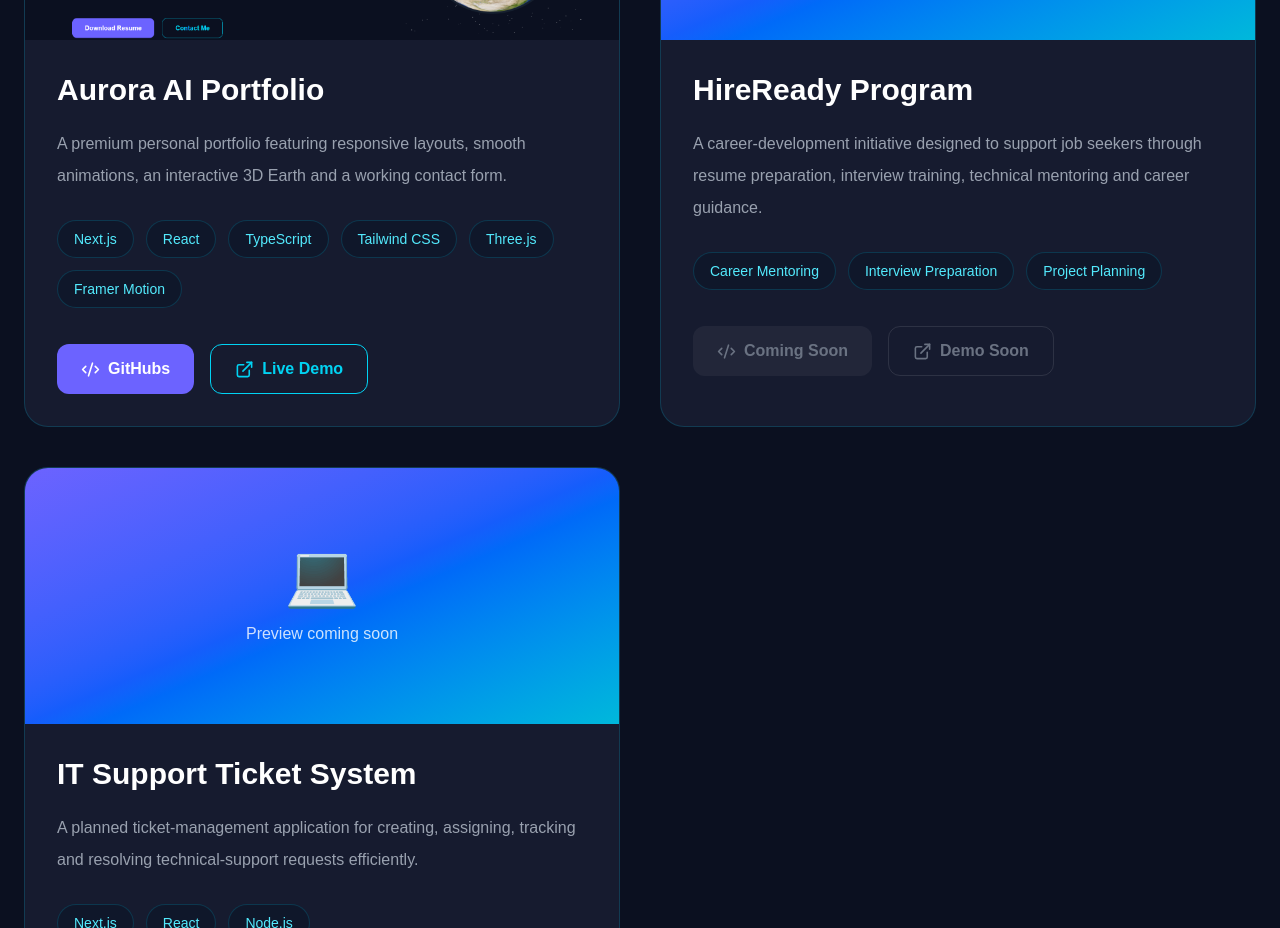
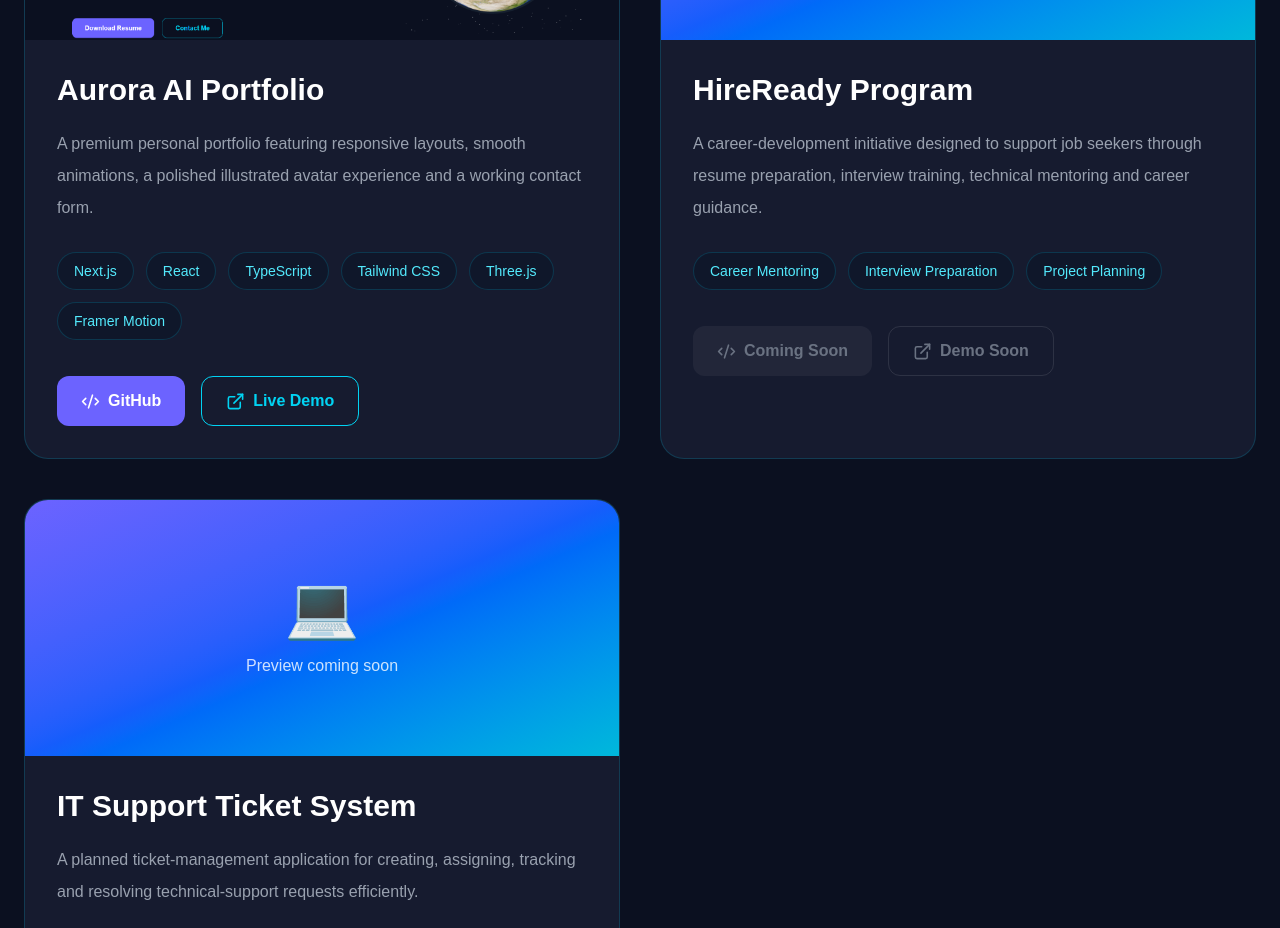
Before and after one commit to JAREENA-SK/aurora-ai-portfolio, a Next.js app in the folder aurora-ai/: page / in a window 1280 px wide. Shown: the part 5580-6508 px from the top of the page. Built offline with nearby package versions, Linux system fonts and the light colour scheme.

Commit message:
fix: update Aurora project description and GitHub label

```diff
--- a/aurora-ai/components/sections/Projects.tsx
+++ b/aurora-ai/components/sections/Projects.tsx
@@ -8,7 +8,7 @@
   {
     title: "Aurora AI Portfolio",
     description:
-      "A premium personal portfolio featuring responsive layouts, smooth animations, an interactive 3D Earth and a working contact form.",
+      "A premium personal portfolio featuring responsive layouts, smooth animations, a polished illustrated avatar experience and a working contact form.",
     tech: [
       "Next.js",
       "React",
@@ -52,7 +52,6 @@
     >
       <div className="mx-auto max-w-7xl">
         {/* Heading */}
-
         <motion.div
           initial={{ opacity: 0, y: 35 }}
           whileInView={{ opacity: 1, y: 0 }}
@@ -63,11 +62,9 @@
           <p className="font-semibold uppercase tracking-[6px] text-cyan-400">
             Projects
           </p>
-
           <h2 className="mt-4 text-4xl font-bold sm:text-5xl">
             Featured Projects
           </h2>
-
           <p className="mx-auto mt-6 max-w-3xl text-lg leading-8 text-gray-400">
             A collection of projects and initiatives demonstrating technical
             learning, problem-solving, project coordination and modern web
@@ -76,7 +73,6 @@
         </motion.div>
 
         {/* Project Cards */}
-
         <div className="grid gap-10 lg:grid-cols-2">
           {projects.map((project, index) => (
             <motion.article
@@ -84,17 +80,11 @@
               initial={{ opacity: 0, y: 55 }}
               whileInView={{ opacity: 1, y: 0 }}
               viewport={{ once: true }}
-              transition={{
-                duration: 0.6,
-                delay: index * 0.15,
-              }}
-              whileHover={{
-                y: -8,
-              }}
+              transition={{ duration: 0.6, delay: index * 0.15 }}
+              whileHover={{ y: -8 }}
               className="group overflow-hidden rounded-3xl border border-cyan-500/20 bg-[#161B2F] transition-all duration-300 hover:border-cyan-400/70 hover:shadow-[0_0_40px_rgba(0,212,255,0.18)]"
             >
               {/* Screenshot or Placeholder */}
-
               <div className="relative h-64 overflow-hidden bg-gradient-to-br from-[#6C63FF] via-blue-600 to-cyan-500">
                 {project.image ? (
                   <Image
@@ -108,7 +98,6 @@
                   <div className="flex h-full items-center justify-center">
                     <div className="text-center">
                       <span className="text-6xl">💻</span>
-
                       <p className="mt-4 font-medium text-white/80">
                         Preview coming soon
                       </p>
@@ -124,12 +113,8 @@
               </div>
 
               {/* Project Information */}
-
               <div className="p-8">
-                <h3 className="text-3xl font-bold">
-                  {project.title}
-                </h3>
-
+                <h3 className="text-3xl font-bold">{project.title}</h3>
                 <p className="mt-5 leading-8 text-gray-400">
                   {project.description}
                 </p>
@@ -154,7 +139,7 @@
                       className="inline-flex items-center gap-2 rounded-xl bg-[#6C63FF] px-6 py-3 font-semibold transition-all duration-300 hover:scale-105 hover:bg-[#5A52E0]"
                     >
                       <Code2 size={19} />
-                      GitHubs
+                      GitHub
                     </a>
                   ) : (
                     <span className="inline-flex cursor-not-allowed items-center gap-2 rounded-xl bg-white/5 px-6 py-3 font-semibold text-gray-500">
```
